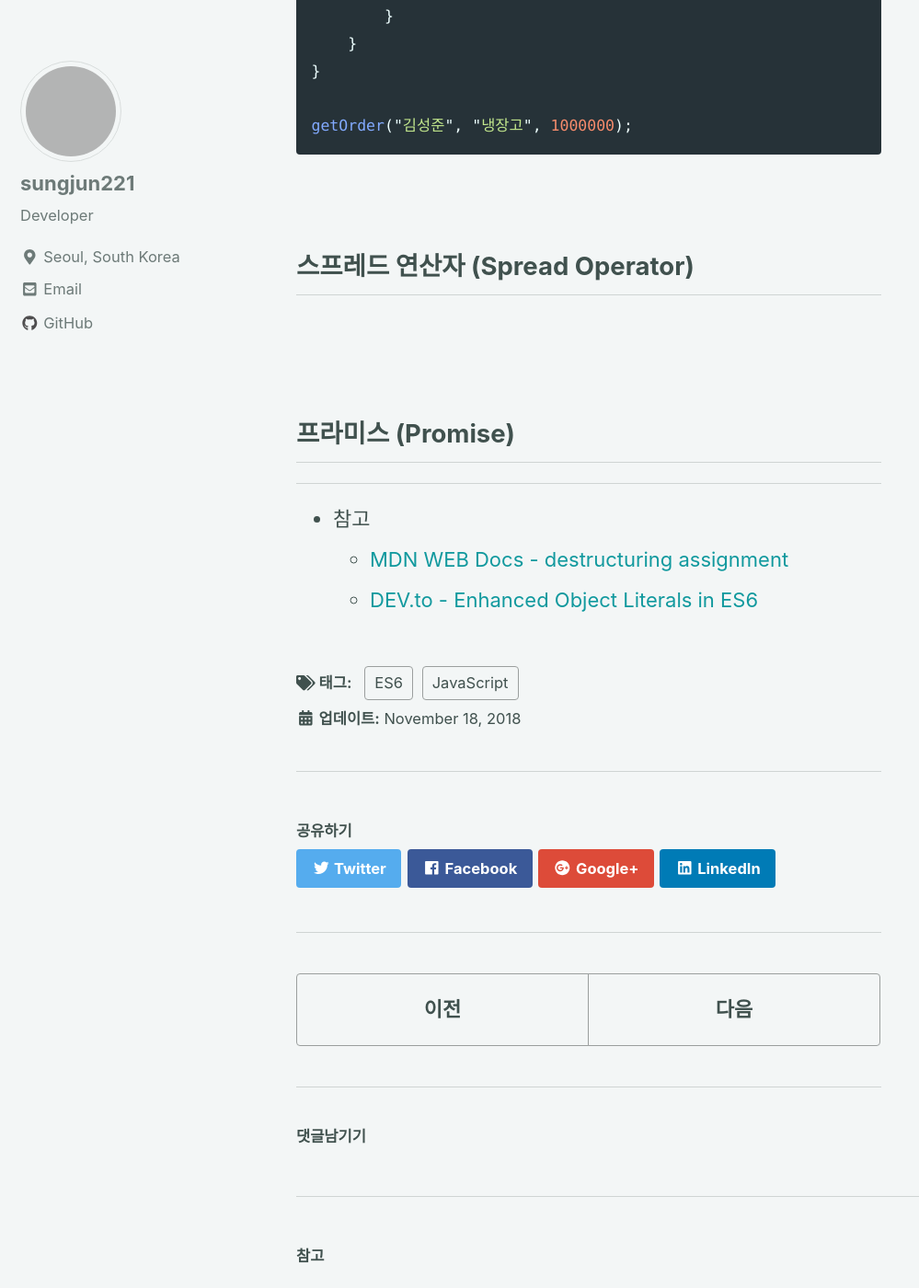
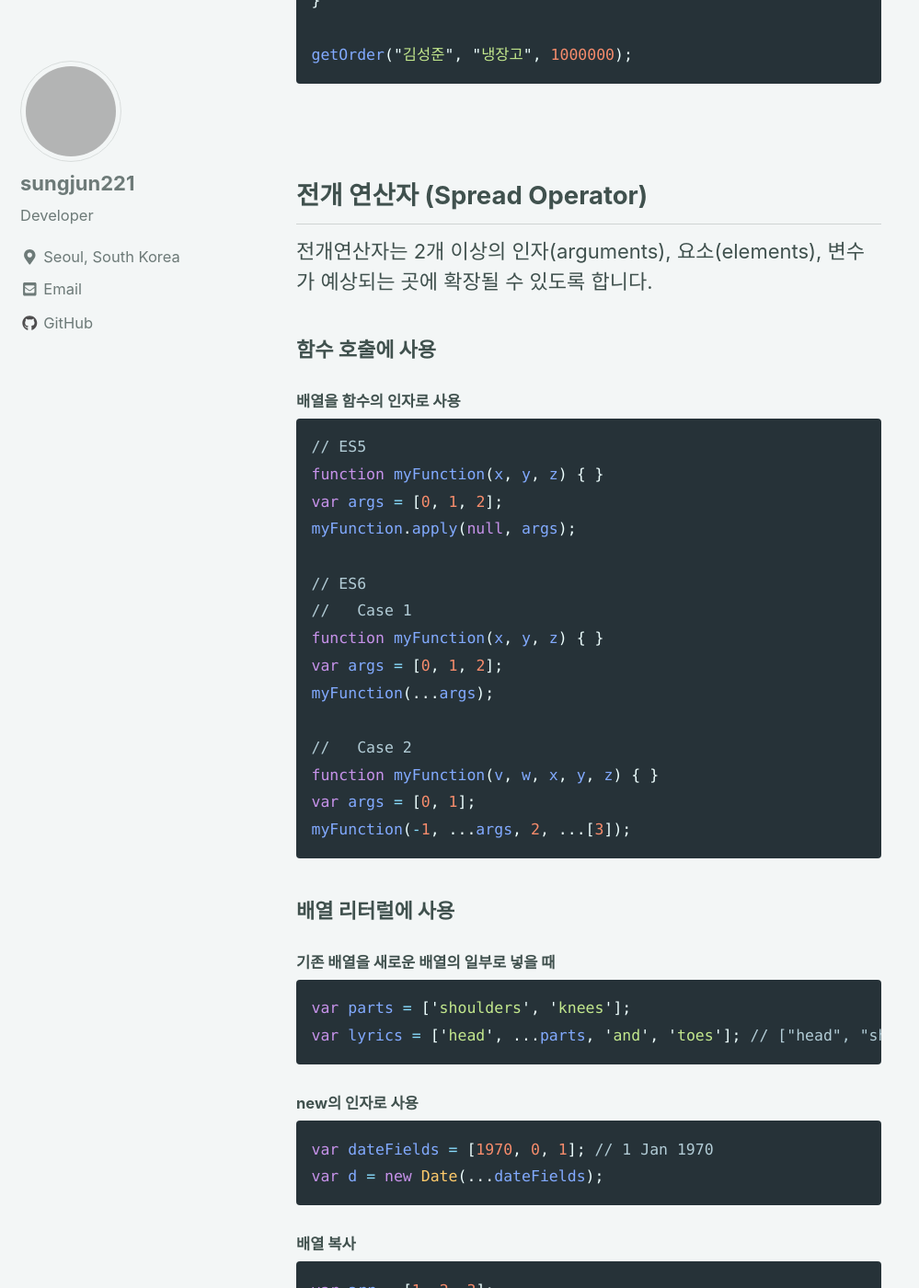
Before and after one commit to sungjun221/sungjun221.github.io, a Jekyll site: the page built from _posts/2018-11-18-ES6-Object-And-Array.markdown, in a window 1280 px wide and 1400 px high, scrolled down 2210 px. Shown: the whole window at 92% size, without its empty margins (0-999 px from the left). Built offline with Jekyll 4.4.1, drawn with Linux system fonts in a browser that asks for light colours; nearby versions of some CDN libraries; comment, search, counter and statistics services are not loaded; some of the changed text lies outside the part shown; grey boxes are pictures that could not be loaded.

Commit message:
Modified post

````diff
--- a/_posts/2018-11-18-ES6-Object-And-Array.markdown
+++ b/_posts/2018-11-18-ES6-Object-And-Array.markdown
@@ -6,12 +6,11 @@ tags:
 last_modified_at: 2018-11-18T12:04:24-04:00
 toc: true
 ---
-> 현재 작성중인 글입니다.
 
-구조 분해 할당(Destructuring assignment)
+구조 분해 할당(Destructuring Assignment)
 -
 배열이나 객체의 속성을 해체하여 그 값을 개별 변수에 담을 수 있게 하는 자바스크립트 표현식(expression)입니다.
-```javascript
+~~~javascript
 // 배열 구조 분해
 var a, b, rest;
 [a, b, ...rest] = [10, 20, 30, 40, 50];
@@ -24,42 +23,43 @@ console.log(rest); // [30, 40, 50]
 console.log(a); // 10
 console.log(b); // 20
 console.log(rest); //{c: 30, d: 40}
-```
+~~~
+
 <br>
 <br>
 
-개선된 객체 리터럴(Enhanced object literal)
+개선된 객체 리터럴(Enhanced Object Literal)
 -
 
-- 리터럴 표기법(literal notation)이란?
+- 리터럴 표기법(Literal Notation)이란?
 
 객체를 생성하는 방법은 new Object, Object.create와 리터럴 표기법이 있습니다. 리터럴 표기법은 new를 생략하여 객체를 생성하는 것입니다. 내부적으로는 new Object와 동일하게 동작하나 더 간결한 코드를 작성할 수 있습니다.
-```javascript
+~~~javascript
 var str = 'sungjun'  // var str = new String('sungjun');
 var num = 221;       // var num = new Number(221);
-```
+~~~
 
 <br>
 
 ### 속성 초기화 축약 (Shorthand for Initializing Properties)
 속성명와 변수명이 같으면 속성명을 생략할 수 있습니다.
-```javascript
+~~~javascript
 function getOrder(customer, product, price) {
-    return {
-        customer,    // customer: customer
-        product,     // product: product
-        price        // price: price
-    }
+  return {
+    customer,  // customer: customer
+    product,   // product: product
+    price      // price: price
+  }
 }
 
 getOrder("김성준", "냉장고", 1000000);
-```
+~~~
 
 <br>
 
 ### 함수 작성 축약 (Shorthand for writing Methods)
 속성에 함수를 작성할 때 function 예약어를 생략할 수 있습니다.
-```javascript
+~~~javascript
 function getOrder(customer, product, price) {
     return{
         sayProduct() {		// sayModel: function() { ...
@@ -69,12 +69,82 @@ function getOrder(customer, product, price) {
 }
 
 getOrder("김성준", "냉장고", 1000000);
-```
+~~~
 
 <br>
 
-스프레드 연산자 (Spread Operator)
+전개 연산자 (Spread Operator)
 -
+
+전개연산자는 2개 이상의 인자(arguments), 요소(elements), 변수가 예상되는 곳에 확장될 수 있도록 합니다.
+
+### 함수 호출에 사용
+
+#### 배열을 함수의 인자로 사용
+
+~~~javascript
+// ES5
+function myFunction(x, y, z) { }
+var args = [0, 1, 2];
+myFunction.apply(null, args);
+
+// ES6
+//   Case 1
+function myFunction(x, y, z) { }
+var args = [0, 1, 2];
+myFunction(...args);
+
+//   Case 2
+function myFunction(v, w, x, y, z) { }
+var args = [0, 1];
+myFunction(-1, ...args, 2, ...[3]);
+~~~
+
+
+### 배열 리터럴에 사용
+
+#### 기존 배열을 새로운 배열의 일부로 넣을 때
+
+~~~javascript
+var parts = ['shoulders', 'knees'];
+var lyrics = ['head', ...parts, 'and', 'toes']; // ["head", "shoulders", "knees", "and", "toes"]
+~~~
+
+#### new의 인자로 사용
+
+~~~javascript
+var dateFields = [1970, 0, 1]; // 1 Jan 1970
+var d = new Date(...dateFields);
+~~~
+
+#### 배열 복사
+
+~~~javascript
+var arr = [1, 2, 3];
+var arr2 = [...arr]; // arr.slice()와 유사하게 복사하기
+arr2.push(4); // [1, 2, 3, 4]
+// arr는 어떤 영향도 받지 않았다.
+~~~
+
+#### 편리한 Push
+
+~~~javascript
+// ES5
+var arr1 = [0, 1, 2];
+var arr2 = [3, 4, 5];
+Array.prototype.push.apply(arr1, arr2);
+
+// ES6
+var arr1 = [0, 1, 2];
+var arr2 = [3, 4, 5];
+arr1.push(...arr2);
+~~~
+
+### 비구조화(destructuring)에 사용
+
+~~~javascript
+[a, b, ...iterableObj] = [1, 2, 3, 4, 5];
+~~~
 
 <br>
 <br>
````
Also changed, not shown: other parts of _posts/2018-11-18-ES6-Object-And-Array.markdown (+2 -1 lines).
